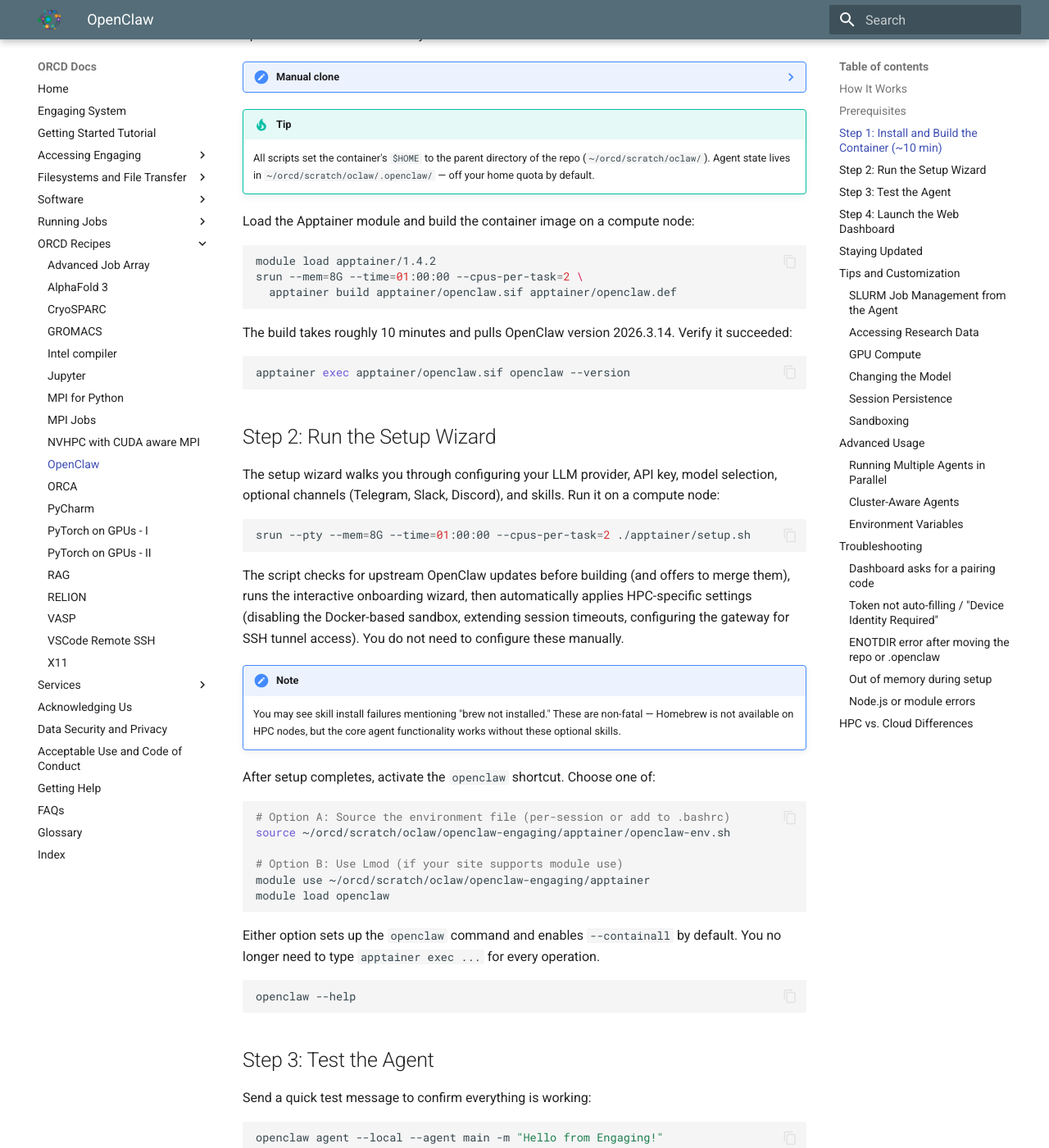
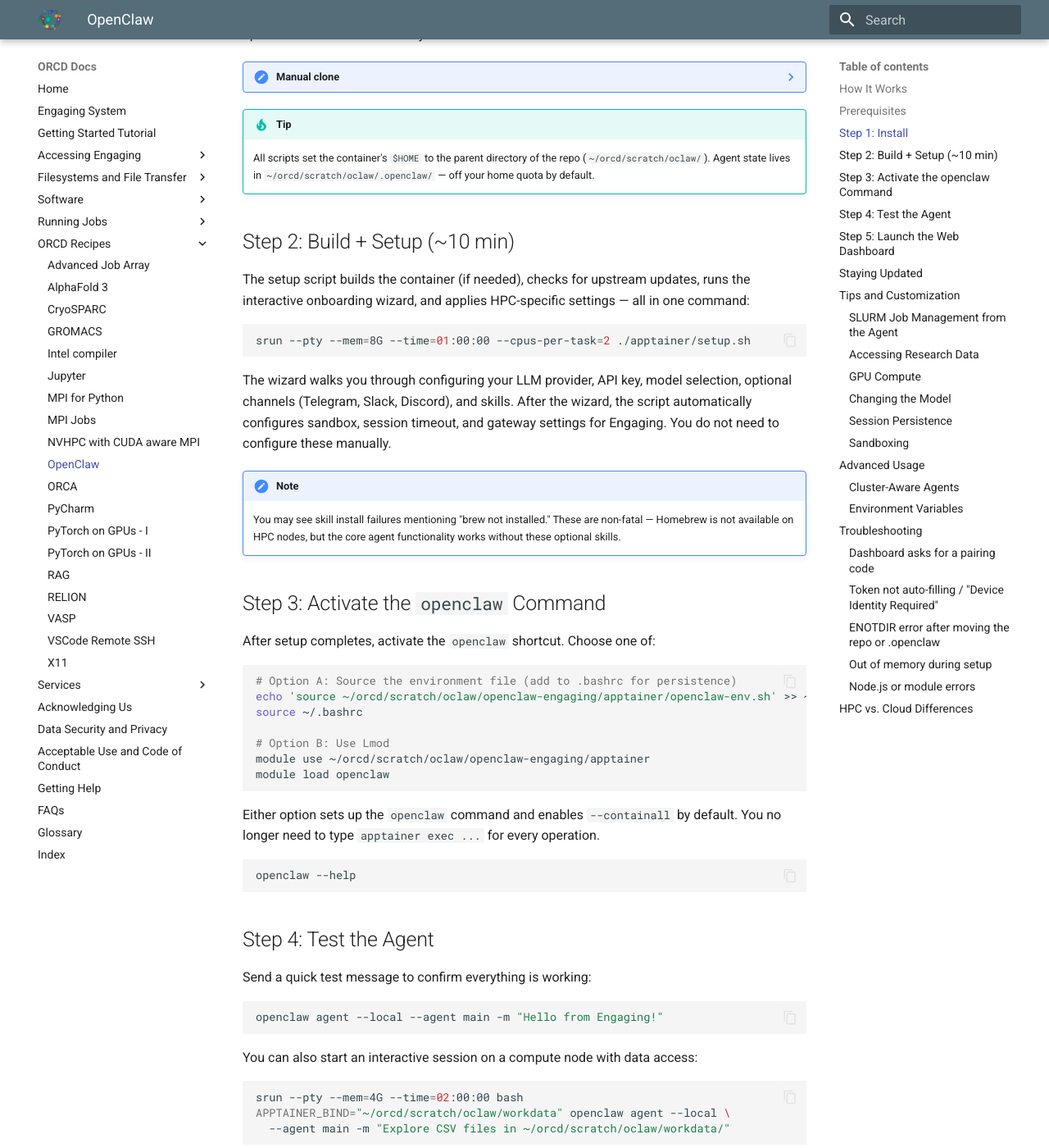
Before and after one commit to mit-orcd/orcd-docs-edit, an MkDocs documentation site: the page built from docs/recipes/openclaw-engaging.md, in a window 1280 px wide and 1400 px high, scrolled down 1933 px. Shown: the whole window at 82% size. Built offline with MkDocs 1.6.1 and Material for MkDocs 9.7.7, drawn with Linux system fonts in a browser that asks for light colours; some of the changed text lies outside the part shown.

Commit message:
Simplify to 3-command install flow, remove multi-agent section
- Merge build into setup.sh (Step 2: Build + Setup), eliminating the
  separate apptainer build step
- Step 3 is now activating the openclaw command (source or module)
- Steps renumbered: Install, Build+Setup, Activate, Test, Dashboard
- Remove "Running Multiple Agents in Parallel" section (start-multi.sh
  removed from upstream)

Made-with: Cursor

````diff
--- a/docs/recipes/openclaw-engaging.md
+++ b/docs/recipes/openclaw-engaging.md
@@ -84,9 +84,9 @@ Compute node (SLURM job)
     is needed for data processing, the agent can submit separate SLURM jobs
     that request their own GPUs (via `OPENCLAW_SLURM_BINDS=1`).
 
-## Step 1: Install and Build the Container (~10 min)
+## Step 1: Install
 
-Log in to a login node. The quickest way to install is the one-line installer:
+Log in to a login node and run the one-line installer:
 
 ```bash
 ssh <username>@orcd-login.mit.edu
@@ -113,49 +113,36 @@ sets up the upstream remote automatically.
     repo (`~/orcd/scratch/oclaw/`). Agent state lives in
     `~/orcd/scratch/oclaw/.openclaw/` — off your home quota by default.
 
-Load the Apptainer module and build the container image on a compute node:
+## Step 2: Build + Setup (~10 min)
 
-```bash
-module load apptainer/1.4.2
-srun --mem=8G --time=01:00:00 --cpus-per-task=2 \
-  apptainer build apptainer/openclaw.sif apptainer/openclaw.def
-```
-
-The build takes roughly 10 minutes and pulls OpenClaw version 2026.3.14.
-Verify it succeeded:
-
-```bash
-apptainer exec apptainer/openclaw.sif openclaw --version
-```
-
-## Step 2: Run the Setup Wizard
-
-The setup wizard walks you through configuring your LLM provider, API key,
-model selection, optional channels (Telegram, Slack, Discord), and skills.
-Run it on a compute node:
+The setup script builds the container (if needed), checks for upstream updates,
+runs the interactive onboarding wizard, and applies HPC-specific settings — all
+in one command:
 
 ```bash
 srun --pty --mem=8G --time=01:00:00 --cpus-per-task=2 ./apptainer/setup.sh
 ```
 
-The script checks for upstream OpenClaw updates before building (and offers to
-merge them), runs the interactive onboarding wizard, then automatically applies
-HPC-specific settings (disabling the Docker-based sandbox, extending session
-timeouts, configuring the gateway for SSH tunnel access). You do not need to
-configure these manually.
+The wizard walks you through configuring your LLM provider, API key, model
+selection, optional channels (Telegram, Slack, Discord), and skills. After the
+wizard, the script automatically configures sandbox, session timeout, and
+gateway settings for Engaging. You do not need to configure these manually.
 
 !!! note
     You may see skill install failures mentioning "brew not installed." These
     are non-fatal — Homebrew is not available on HPC nodes, but the core agent
     functionality works without these optional skills.
 
+## Step 3: Activate the `openclaw` Command
+
 After setup completes, activate the `openclaw` shortcut. Choose one of:
 
 ```bash
-# Option A: Source the environment file (per-session or add to .bashrc)
-source ~/orcd/scratch/oclaw/openclaw-engaging/apptainer/openclaw-env.sh
+# Option A: Source the environment file (add to .bashrc for persistence)
+echo 'source ~/orcd/scratch/oclaw/openclaw-engaging/apptainer/openclaw-env.sh' >> ~/.bashrc
+source ~/.bashrc
 
-# Option B: Use Lmod (if your site supports module use)
+# Option B: Use Lmod
 module use ~/orcd/scratch/oclaw/openclaw-engaging/apptainer
 module load openclaw
 ```
@@ -167,7 +154,7 @@ default. You no longer need to type `apptainer exec ...` for every operation.
 openclaw --help
 ```
 
-## Step 3: Test the Agent
+## Step 4: Test the Agent
 
 Send a quick test message to confirm everything is working:
 
@@ -183,7 +170,7 @@ APPTAINER_BIND="~/orcd/scratch/oclaw/workdata" openclaw agent --local \
   --agent main -m "Explore CSV files in ~/orcd/scratch/oclaw/workdata/"
 ```
 
-## Step 4: Launch the Web Dashboard
+## Step 5: Launch the Web Dashboard
 
 The web dashboard provides a browser-based chat interface for interacting with
 your agent.
@@ -406,19 +393,6 @@ APPTAINER_BIND="~/orcd/scratch/oclaw/workdata" openclaw agent --local \
 
 ## Advanced Usage
 
-### Running Multiple Agents in Parallel
-
-For class demos or parallel experiments, you can launch multiple independent
-gateway instances on consecutive ports:
-
-```bash
-./apptainer/start-multi.sh 3
-```
-
-This creates three agents (`agent-1`, `agent-2`, `agent-3`) on ports 18790,
-18791, and 18792, each with its own SLURM job, SSH tunnel, and dashboard URL.
-Use `--prefix demo` for custom naming (`demo-1`, `demo-2`, etc.).
-
 ### Cluster-Aware Agents
 
 After setup, run the workspace initialization script to give your agent
````
